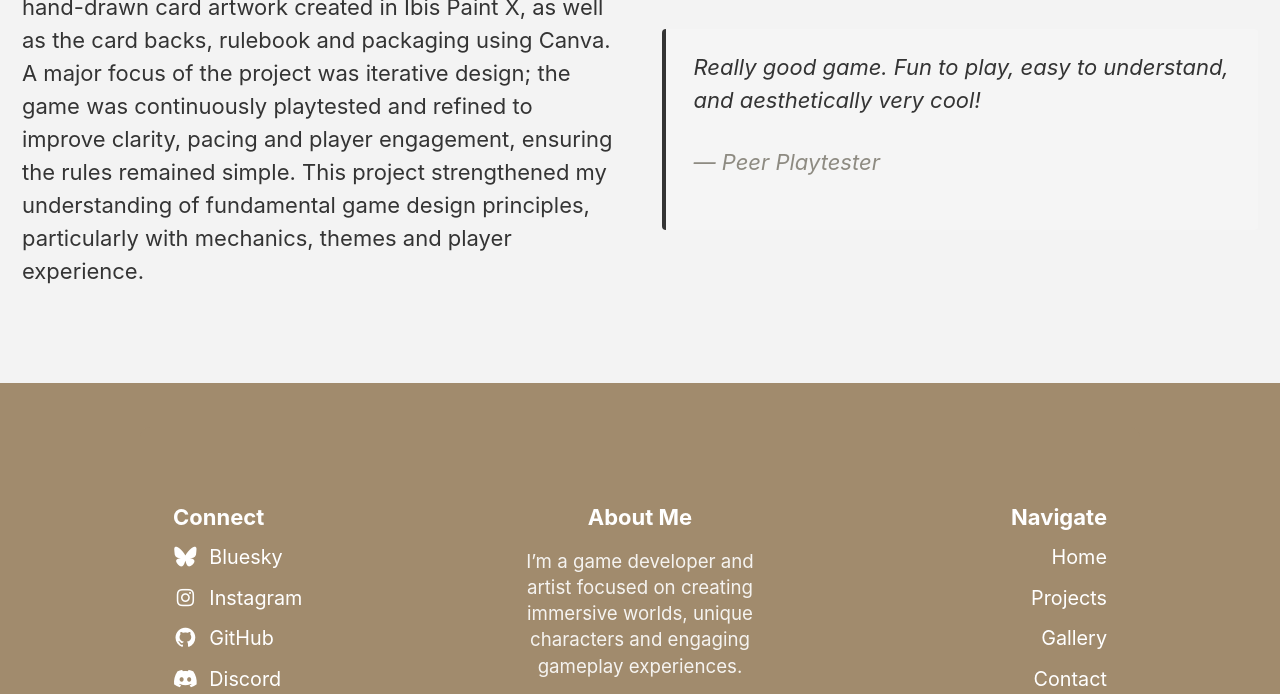
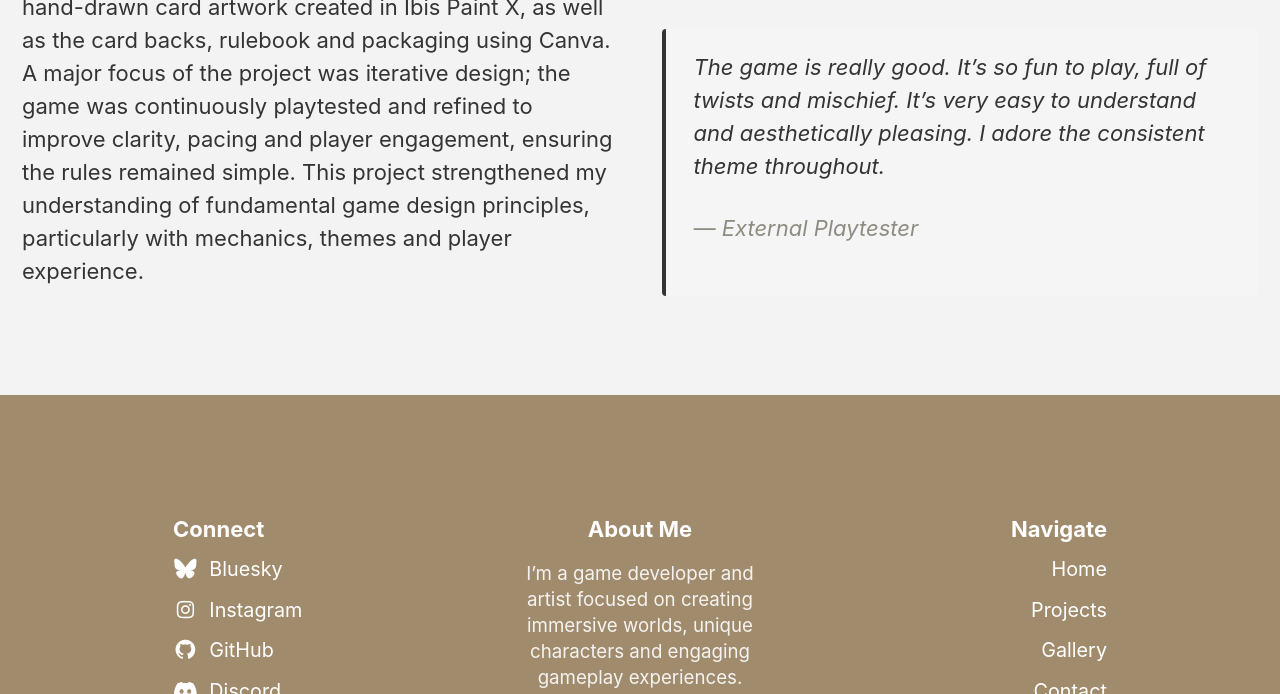
Before and after one commit to Griffsirr/Griffsirr.github.io, a Jekyll site: the page built from _pages/projects.md, in a window 1280 px wide and 900 px high, scrolled down 3058 px, cut to the strip 206-900 px from the top of the window. Built offline with Jekyll 4.4.1, drawn with Linux system fonts in a browser that asks for light colours.

Commit message:
Update projects.html

```diff
--- a/_layouts/projects.html
+++ b/_layouts/projects.html
@@ -87,6 +87,6 @@ The Eternal Circus is a physical card game developed as part of a game design th
 <!-- Replace this placeholder with a YouTube iframe or a video tag -->
 {% include video id="MvSTcL1K_us" provider="youtube" %}
 <div style="flex:1 1 50px; min-width:50px;">
-{% include quote text="Really good game. Fun to play, easy to understand, and aesthetically very cool! " author="Peer Playtester" %}
+{% include quote text="The game is really good. It's so fun to play, full of twists and mischief. It's very easy to understand and aesthetically pleasing. I adore the consistent theme throughout." author="External Playtester" %}
 </div>
 </div>
```
